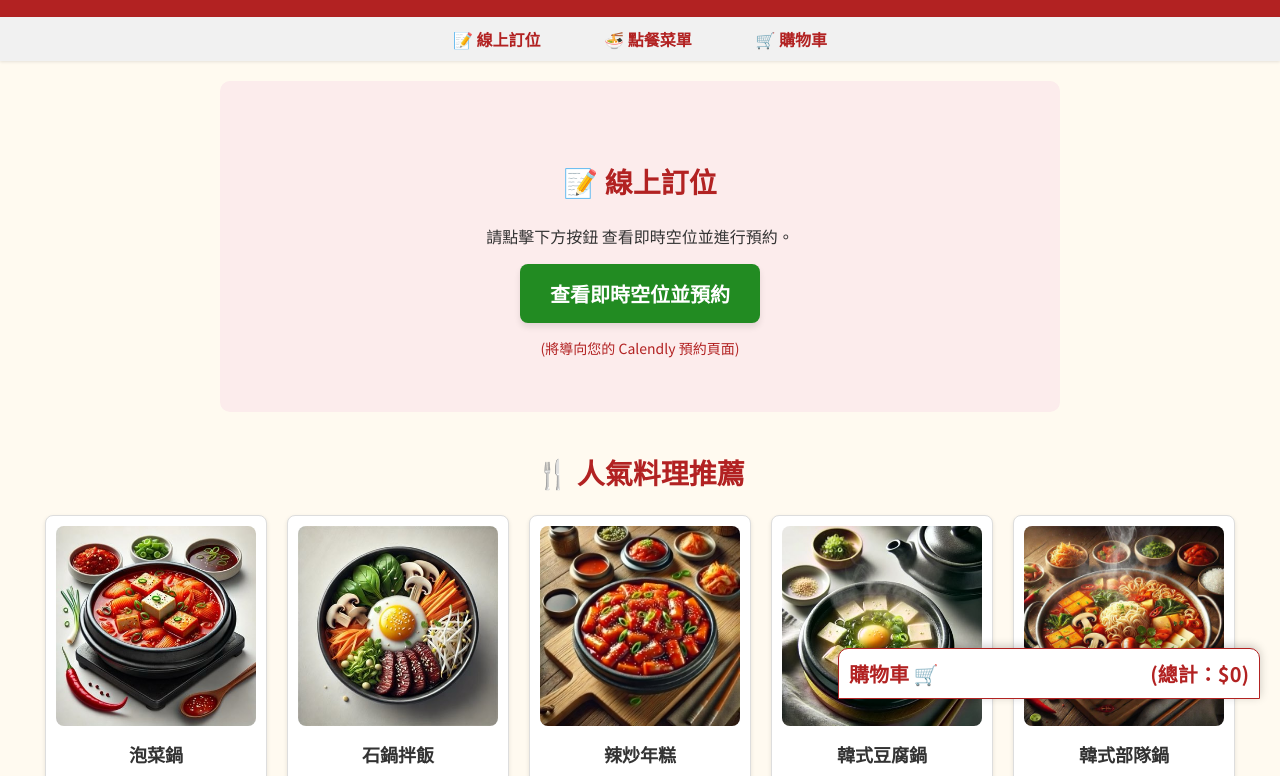
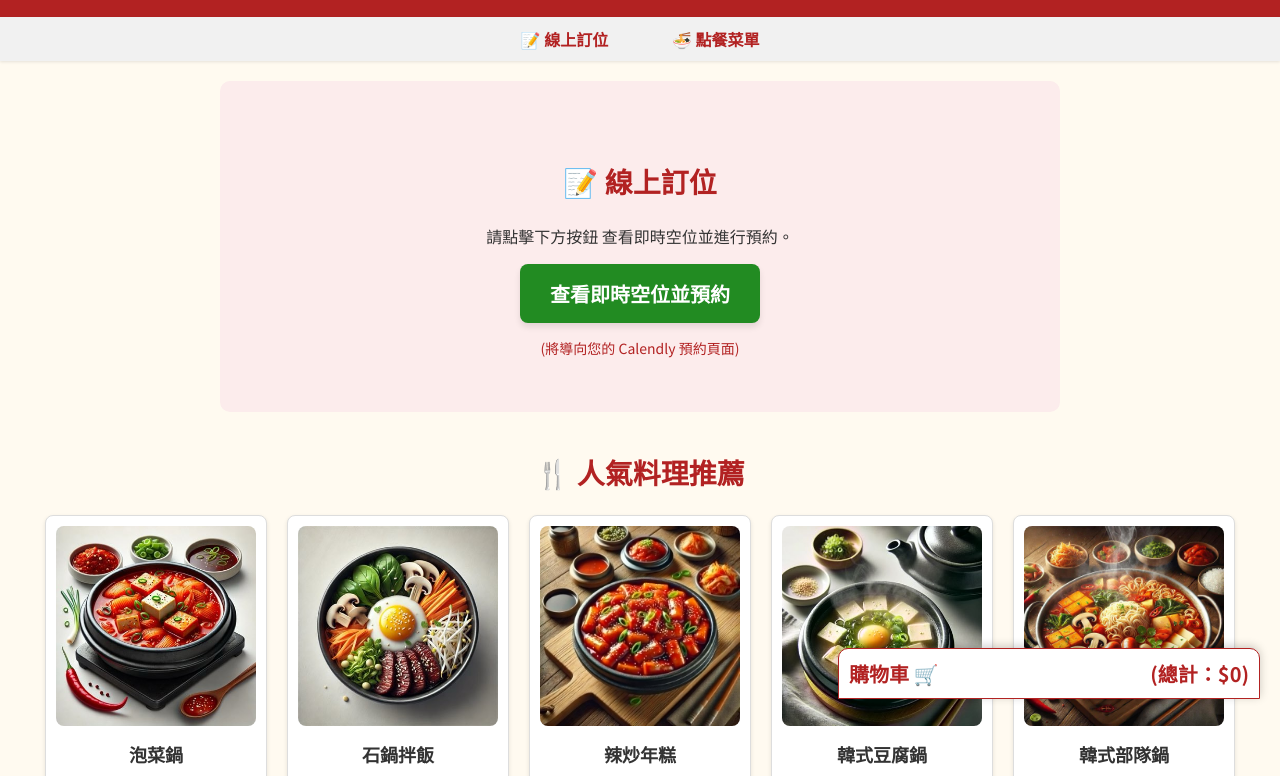
Before and after one commit to anitachen0201/korean-food-site, a plain HTML site: page index.html in a window 1280 px wide. Shown: the part 101-877 px from the top of the page. Drawn offline with nearby package versions, Linux system fonts and the light colour scheme.

Commit message:
Update index.html

```diff
--- a/index.html
+++ b/index.html
@@ -307,7 +307,6 @@
     <nav>
         <a href="#booking-section">📝 線上訂位</a>
         <a href="#menu-list">🍜 點餐菜單</a>
-        <a href="#cart-location">🛒 購物車</a>
     </nav>
 
     <div id="cart" onclick="toggleCart()">
```
